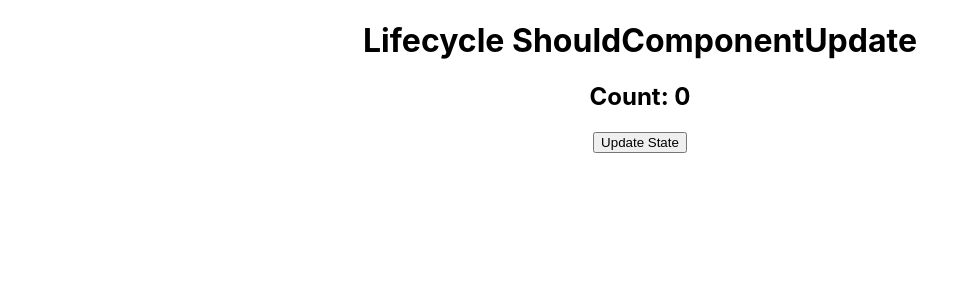
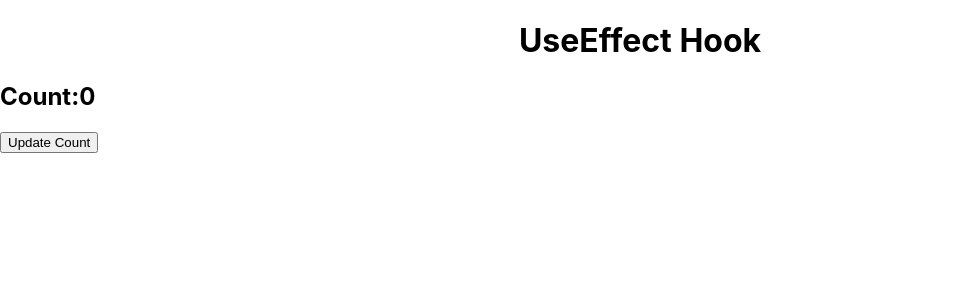
Before and after one commit to saikatghosh3/React-practice1, a React (Create React App) app: page / in a window 1280 px wide. Shown: the top 300 px of the page, without its empty margins (0-979 px from the left). Built offline with nearby package versions, Linux system fonts and the light colour scheme.

Commit message:
UseEffect

```diff
--- a/src/App.js
+++ b/src/App.js
@@ -30,14 +30,14 @@ function App() {
    {/* <Form4 /> */}
    {/* < Toggle /> */}
    {/* <FAQs /> */}
-   {/* < UseEffect /> */}
+   < UseEffect />
    {/* <h2>Form Handling</h2>
    <FormHandling /> */}
    {/* <Conditionalren /> */}
    {/* < Hideandshow /> */}
    {/* <ComponentDidMount /> */}
    {/* <ComponentDidUpdate /> */}
-   <ShouldComponentUpdate />
+   {/* <ShouldComponentUpdate /> */}
     </div>
   );
 }
--- a/src/UseEffect.js
+++ b/src/UseEffect.js
@@ -1,18 +1,28 @@
-import React, { useState, useEffect } from 'react'
+import React from 'react'
+import { useEffect, useState } from 'react'
 
 const UseEffect = () => {
-    const [count, setCount] = useState('0');
+// Example2
+ const [count, setCount] = useState(0);
 
-    // useEffect(()=>{
-    //     // akta anonymus function must thaka lagbe. we can fetch data and update the dom with it.
-    //     console.log(useEffect);
-    // })
+
+// Example 1
+useEffect(() =>{
+
+  // alert("UseEffect Hook!");
+  console.log("useEffect Hook")
+})
+
+
 
   return (
-    <div>
-        <h1>Count:{count}</h1>
-        <button onClick={()=>{setCount((count)=> count +1); }}>  + </button>
+    <div className='useEffect'>
 
+    <h1>UseEffect Hook</h1>
+
+ {/* Example 2 */}
+    <h2> Count:{count}</h2>
+    <button onClick={()=>setCount(count + 1)}> Update Count</button>
     </div>
   )
 }
```
